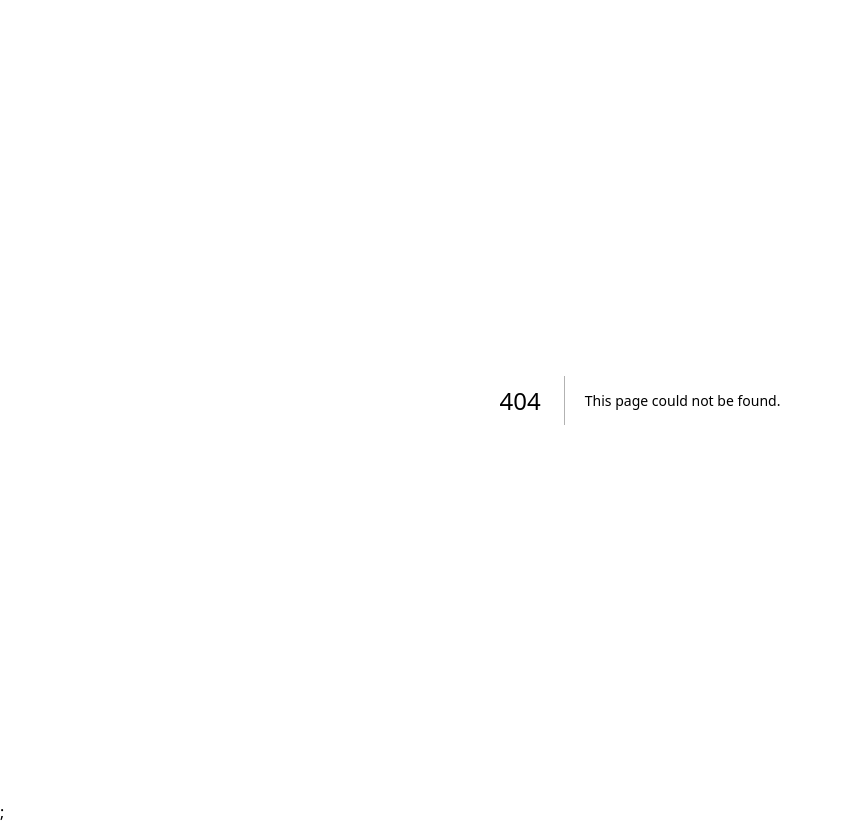
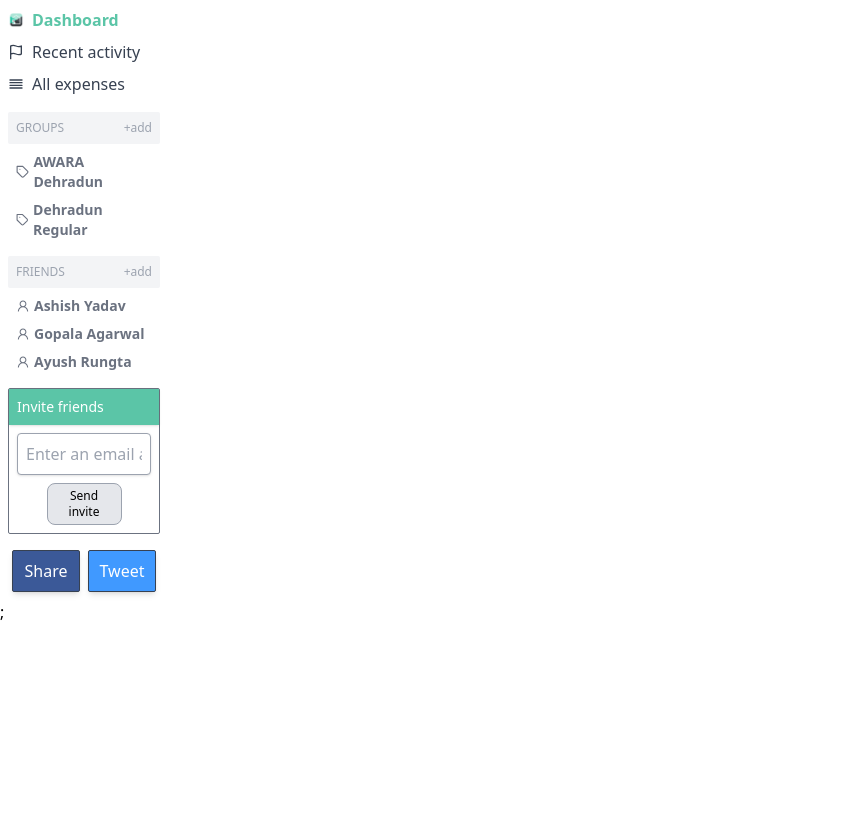
Before and after one commit to Anuj0609/splitwise, a Next.js app: page /home-dashboard in a window 1280 px wide. Before the commit this address had no page. Shown: the whole page, without its empty margins (0-843 px from the left). After the commit the page ends 800 px from the top, so only its background shows below. Built offline with nearby package versions, Linux system fonts and the light colour scheme.

Commit message:
update dashboard

```diff
--- /dev/null
+++ b/src/components/Dashboard.tsx
@@ -0,0 +1,87 @@
+import React from "react";
+import { FiAlignJustify, FiFlag, FiTag } from "react-icons/fi";
+import { AiOutlineUser } from "react-icons/ai";
+
+const Dashboard = () => {
+  return (
+    <div className="w-full md:w-1/4 p-2">
+      <div className="flex flex-col items-start text-gray-300 text-end">
+        <div className="flex flex-row items-center space-x-2 mt-0 w-full md:w-2/3">
+          <img src="/brandlogo.jpg" alt="" className="h-6 w-6 md:h-4 md:w-4" />
+          <div className="font-semibold text-[#5bc5a7]">Dashboard</div>
+        </div>
+        <div className="flex flex-row items-center space-x-2 text-gray-700 w-full md:w-2/3 mt-2">
+          <FiFlag />
+          <span>Recent activity</span>
+        </div>
+        <div className="flex flex-row items-center space-x-2 text-gray-700 w-full md:w-2/3 mt-2">
+          <FiAlignJustify />
+          <span>All expenses</span>
+        </div>
+      </div>
+
+      {/* Groups Section */}
+      <div className="flex flex-row justify-between w-full md:w-1/2 text-gray-400 bg-gray-100 text-xs p-2 rounded-sm hover:bg-gray-300 mt-4">
+        <div>GROUPS</div>
+        <button>+add</button>
+      </div>
+      <div className="mt-2">
+        <div className="flex flex-row items-center text-gray-500 text-sm font-semibold hover:bg-gray-200 mb-2 px-2 w-full md:w-1/2">
+          <FiTag />
+          <span className="ml-1">AWARA Dehradun</span>
+        </div>
+        <div className="flex flex-row items-center text-gray-500 text-sm font-semibold hover:bg-gray-200 mb-2 px-2 w-full md:w-1/2">
+          <FiTag />
+          <span className="ml-1">Dehradun Regular</span>
+        </div>
+      </div>
+
+      {/* Friends Section */}
+      <div className="flex flex-row justify-between w-full md:w-1/2 text-gray-400 bg-gray-100 text-xs p-2 rounded-sm hover:bg-gray-300 mt-4">
+        <div>FRIENDS</div>
+        <button>+add</button>
+      </div>
+      <div className="mt-2">
+        <div className="flex flex-row items-center text-gray-500 text-sm font-semibold hover:bg-gray-200 mb-2 px-2 w-full md:w-1/2">
+          <AiOutlineUser />
+          <span className="ml-1">Ashish Yadav</span>
+        </div>
+        <div className="flex flex-row items-center text-gray-500 text-sm font-semibold hover:bg-gray-200 mb-2 px-2 w-full md:w-1/2">
+          <AiOutlineUser />
+          <span className="ml-1">Gopala Agarwal</span>
+        </div>
+        <div className="flex flex-row items-center text-gray-500 text-sm font-semibold hover:bg-gray-200 px-2 w-full md:w-1/2">
+          <AiOutlineUser />
+          <span className="ml-1">Ayush Rungta</span>
+        </div>
+      </div>
+
+      {/* Invite Friends Section */}
+      <div className="flex flex-col border border-gray-500 rounded-sm w-full md:w-1/2 mt-4">
+        <div className="bg-[#5bc5a7] text-white shadow mb-2 text-sm p-2">
+          Invite friends
+        </div>
+        <input
+          type="email"
+          placeholder="Enter an email address"
+          className="border border-gray-400 shadow rounded p-2 mx-2"
+        />
+        <button className="flex bg-gray-200 w-1/2 mt-2 mb-2 border text-xs px-2 py-1 border-gray-400 rounded-lg justify-center mx-auto">
+          Send invite
+        </button>
+      </div>
+
+      {/* Share & Tweet Buttons */}
+      <div className="flex flex-row w-full md:w-1/2 justify-center mt-4">
+        <button className="bg-[#3b5998] rounded-sm text-white shadow-md border border-gray-700 flex-1 p-2 mx-1">
+          Share
+        </button>
+        <button className="bg-[#4099ff] rounded-sm text-white shadow-md border border-gray-700 flex-1 p-2 mx-1">
+          Tweet
+        </button>
+      </div>
+    </div>
+  );
+};
+
+export default Dashboard;
--- /dev/null
+++ b/src/pages/home-dashboard.tsx
@@ -0,0 +1,13 @@
+import React, { useState } from "react";
+import Dashboard from "@/components/Dashboard";
+
+const CreateDashboard = () => {
+
+  return (
+    <div>
+        <Dashboard/>
+    </div>
+  );
+};
+
+export default CreateDashboard;
```
